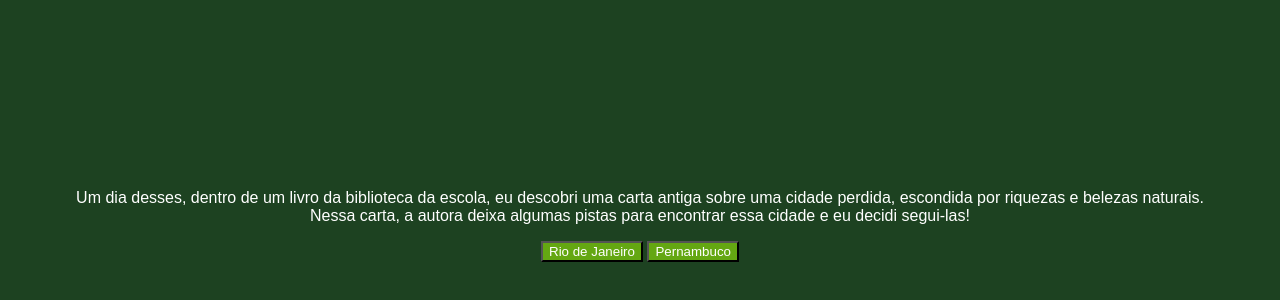
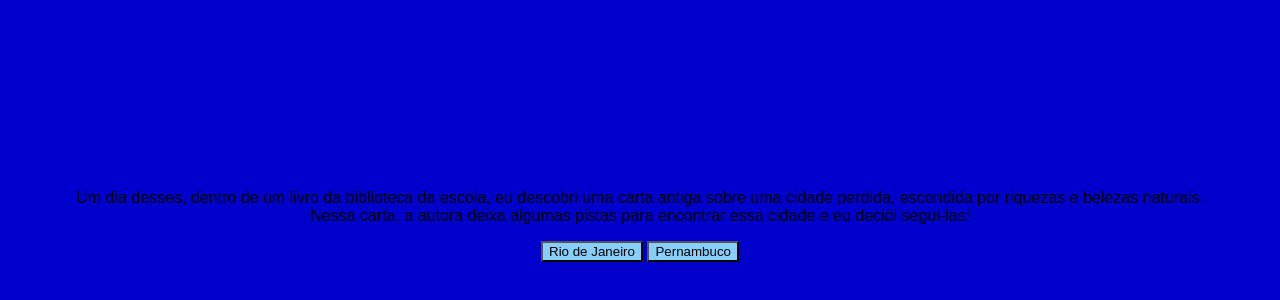
Before and after one commit to TainaeAnaJulia/game-da-Tai, a plain HTML site: page index.html in a window 1280 px wide. Shown: the part 142-442 px from the top of the page. Drawn offline with Linux system fonts and the light colour scheme; a web font is replaced by a local one.

Commit message:
Update style.css

```diff
--- a/style.css
+++ b/style.css
@@ -1,6 +1,6 @@
 body {
-    background-color: #1D4221;
-    color: white;
+    background-color: #0000CD;
+    color: black;
     font-family: "Bai Jamjuree", sans-serif;
     display: flex;
     justify-content: center;
@@ -10,8 +10,8 @@ body {
 }
 
 button {
-    background-color: #64A712;
-    color: white;
+    background-color: #87CEFA	;
+    color: black;
     font-family: "Bai Jamjuree", sans-serif;
 }
 
```
